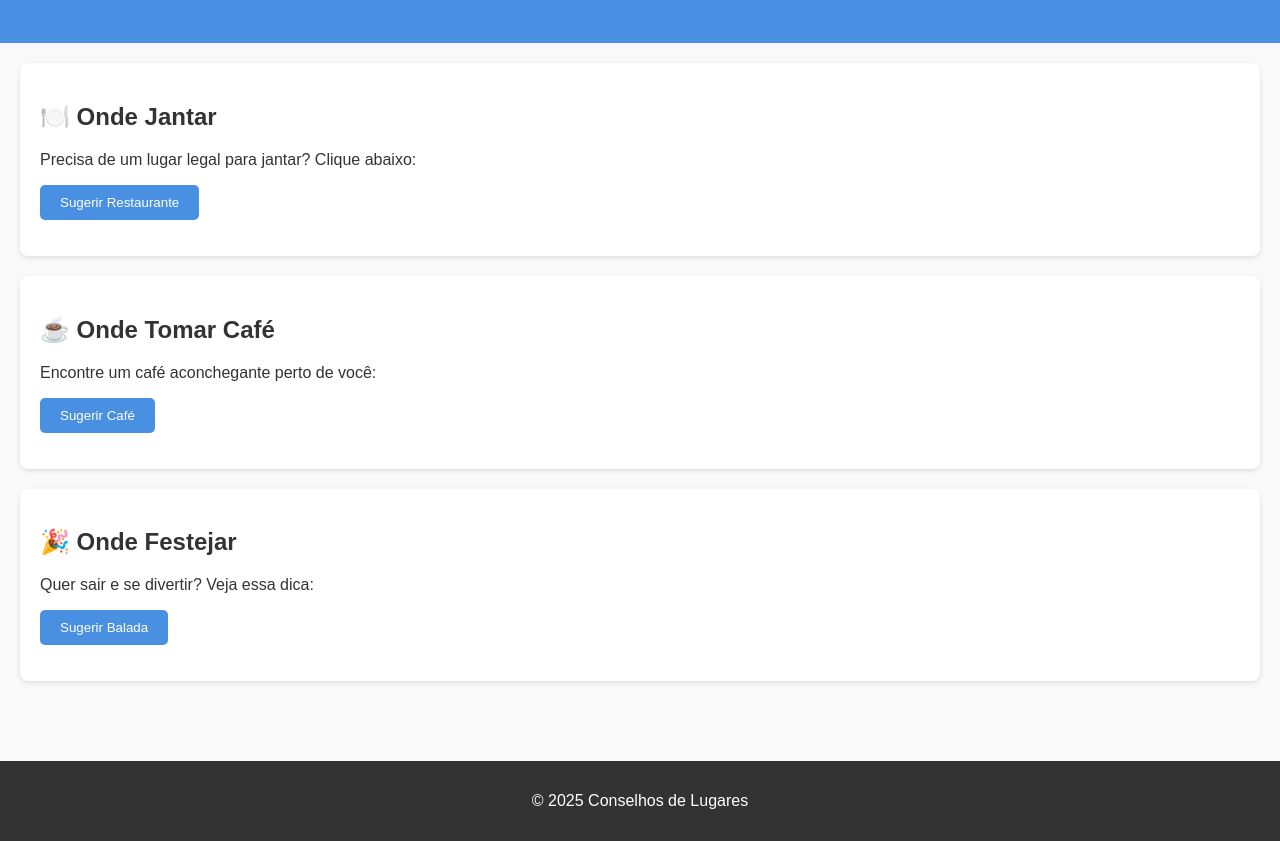
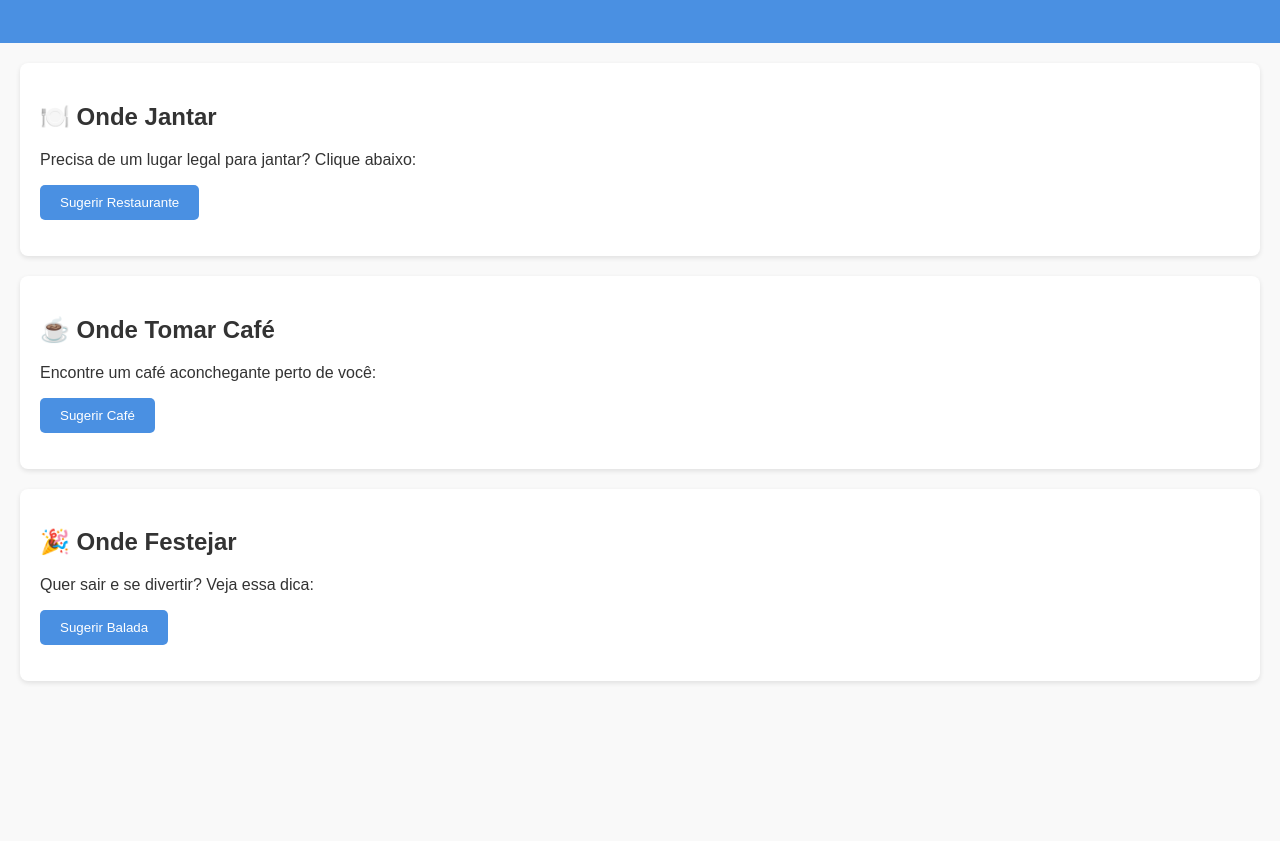
Before and after one commit to Kahraqueli/trabalho-de-mat, a plain HTML site: page index.html in a window 1280 px wide. Shown: the part 131-972 px from the top of the page. After the commit the page ends 852 px from the top, so only its background shows below. Drawn offline with Linux system fonts and the light colour scheme.

Commit message:
Update index.html

```diff
--- a/index.html
+++ b/index.html
@@ -35,10 +35,6 @@
         </section>
     </main>
 
-    <footer>
-        <p>&copy; 2025 Conselhos de Lugares</p>
-    </footer>
-
     <script src="script.js"></script>
 </body>
 </html>
```
